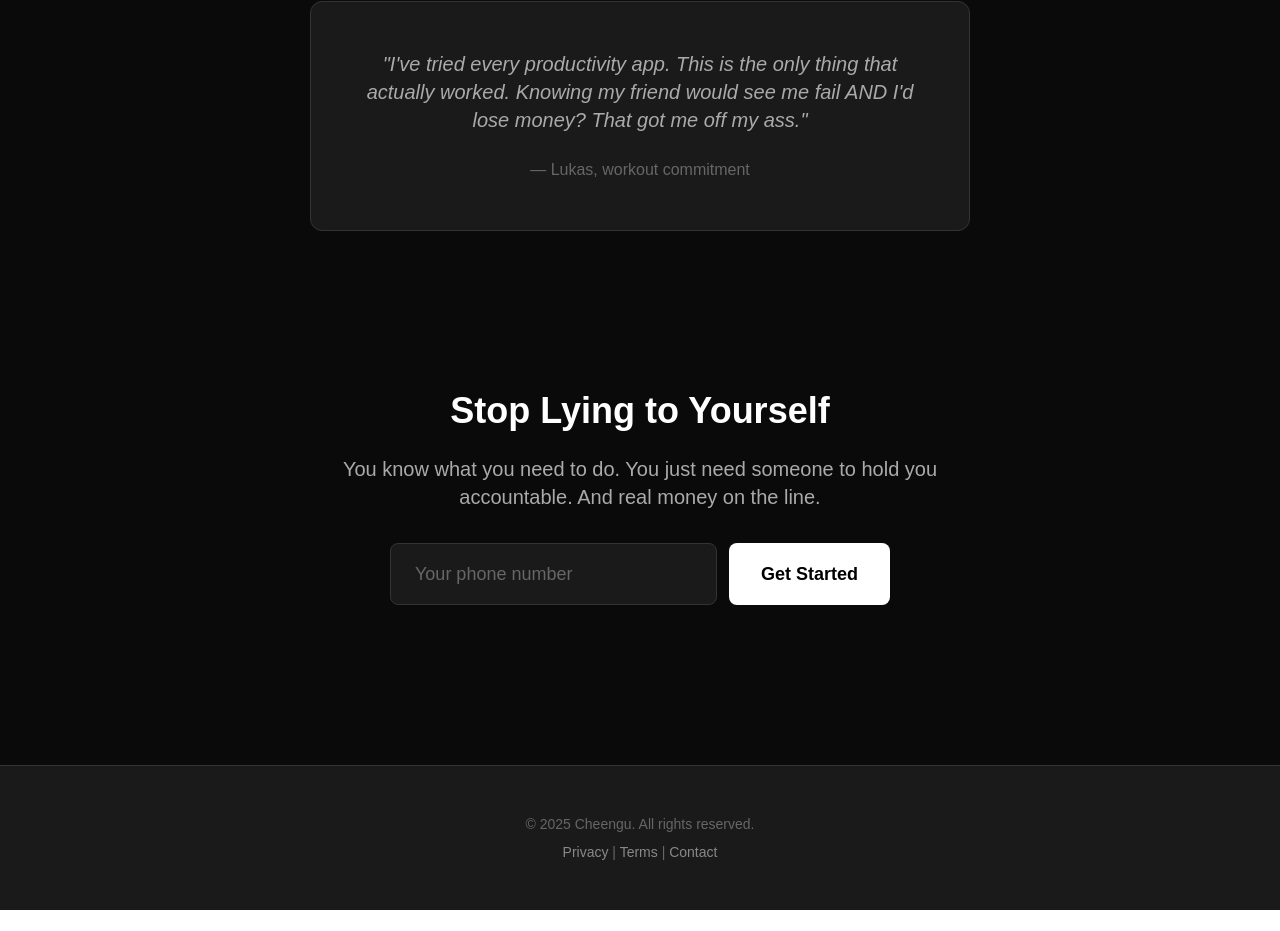
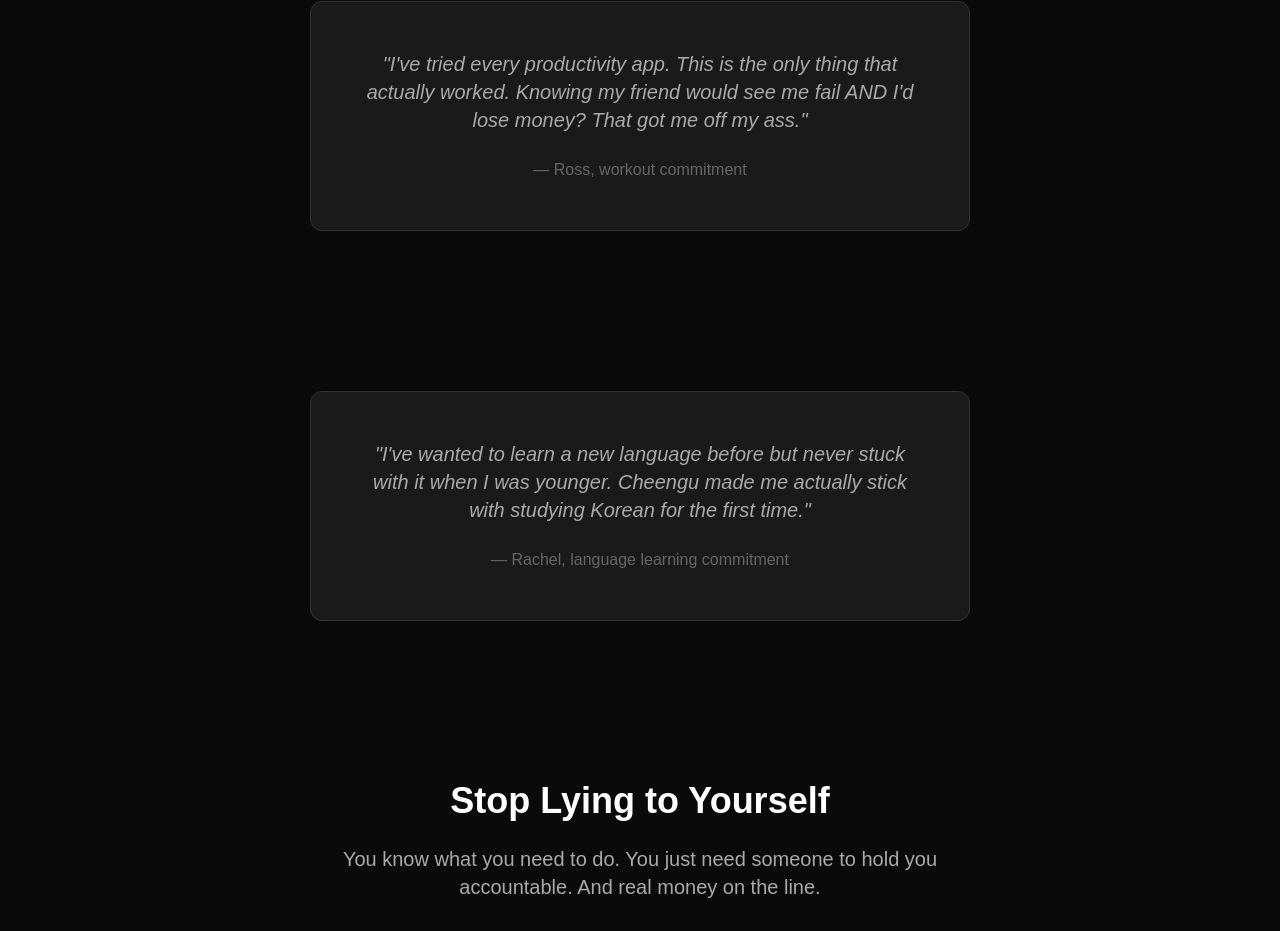
Before and after one commit to cheengutech/cheengu-site, a Next.js app: page / in a window 1280 px wide. Shown: the part 1419-2350 px from the top of the page. Before the commit the page ends 2329 px from the top, so only its background shows below. Built offline with nearby package versions, Linux system fonts and the light colour scheme.

Commit message:
Added new comments

```diff
--- a/app/page.tsx
+++ b/app/page.tsx
@@ -152,7 +152,17 @@ export default function Home() {
             "I've tried every productivity app. This is the only thing that actually worked.
             Knowing my friend would see me fail AND I'd lose money? That got me off my ass."
           </p>
-          <p className="text-[#666]">— Lukas, workout commitment</p>
+          <p className="text-[#666]">— Ross, workout commitment</p>
+        </div>
+      </div>
+
+      <div className="max-w-[700px] mx-auto px-5 py-20 text-center">
+        <div className="bg-[#1a1a1a] border border-[#333] rounded-xl p-12">
+          <p className="text-xl text-[#aaa] mb-6 italic">
+            "I've wanted to learn a new language before but never stuck with it when I was younger. Cheengu
+            made me actually stick with studying Korean for the first time."
+          </p>
+          <p className="text-[#666]">— Rachel, language learning commitment</p>
         </div>
       </div>
 
```
